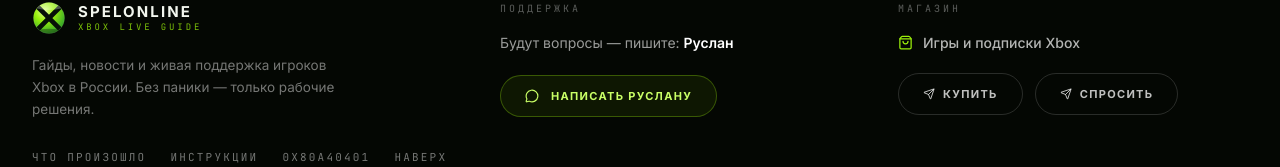
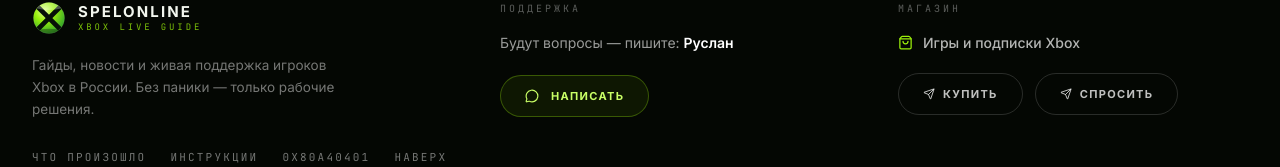
Before and after one commit to xboxru/xbox-live-fix, a React (Vite) app: page / in a window 1280 px wide. Shown: the part 5993-6160 px from the top of the page. Built offline with nearby package versions, Linux system fonts and the light colour scheme; a web font is replaced by a local one.

Commit message:
Update Footer.tsx

```diff
--- a/src/components/Footer.tsx
+++ b/src/components/Footer.tsx
@@ -50,7 +50,7 @@
               className="group mt-5 inline-flex items-center gap-3 rounded-full border border-xbox/30 bg-xbox/[0.07] px-6 py-3 font-display text-[11px] font-bold uppercase tracking-[0.12em] text-xbox-soft transition-all duration-300 hover:bg-xbox/15 hover:shadow-[0_0_30px_-6px_rgba(155,240,11,0.6)]"
             >
               <MessageCircle size={14} />
-              Написать Руслану
+              Написать
             </a>
           </div>
 
```
